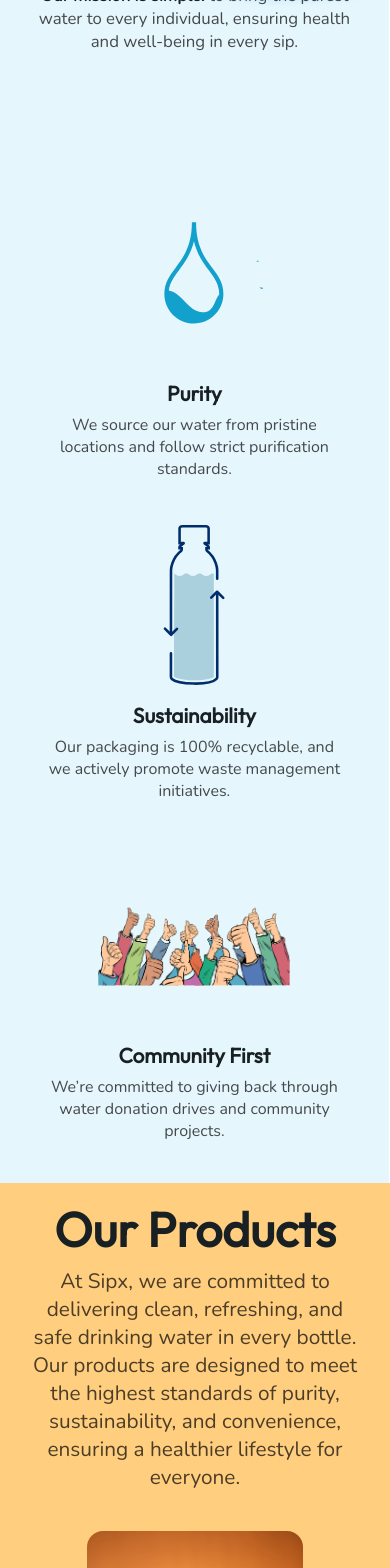
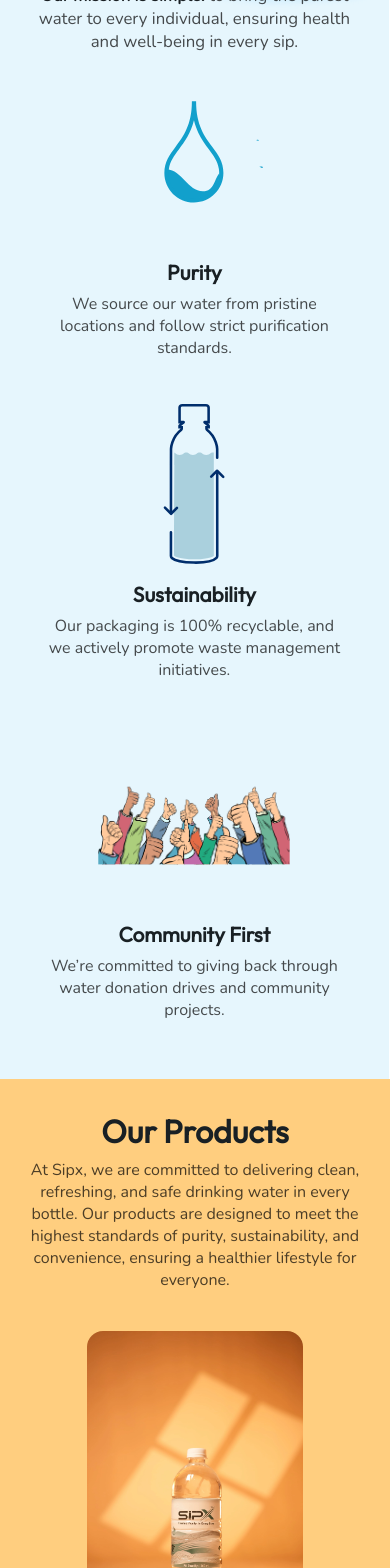
Before and after one commit to tarunappari/sipx, a Next.js app: page / in a window 390 px wide. Shown: the part 1020-2588 px from the top of the page. Built offline with nearby package versions, Linux system fonts and the light colour scheme.

Commit message:
responsive changes

```diff
--- a/styles/about/AboutInfo.module.scss
+++ b/styles/about/AboutInfo.module.scss
@@ -87,7 +87,7 @@
     }
 
     .last {
-      background-position: -20rem 0rem;
+      background-position: -22.5rem 0rem;
     }
   }
 
--- a/styles/landingpage/Composition.module.scss
+++ b/styles/landingpage/Composition.module.scss
@@ -42,7 +42,7 @@
   .leftContainer {
     padding: 1rem;
     display: grid;
-    grid-template-columns: 35% 30% 35%;
+    grid-template-columns: 15% 70% 15%;
 
     .first,
     .second,
@@ -61,9 +61,16 @@
         text-align: center;
       }
     }
+
+    .second {
+      & > div {
+        margin-top: -3.5rem;
+        width: 43%;
+      }
+    }
   }
 
-  .superHero{
+  .superHero {
     display: none;
   }
 }
@@ -110,6 +117,17 @@
   }
 }
 
+@media only screen and (max-width: 1500px) {
+  .container {
+    .second {
+      & > div {
+        margin-top: -3.5rem;
+        width: 65% !important;
+      }
+    }
+  }
+}
+
 @media only screen and (max-width: 750px) {
   .container {
     .title {
@@ -141,7 +159,7 @@
       }
     }
 
-    .superHero{
+    .superHero {
       display: block;
       height: 90%;
       padding: 0.5rem;
@@ -149,7 +167,18 @@
   }
 }
 
-@media only screen and (max-width: 408px) {
+@media (max-width: 502px) and (max-width: 732px) {
+  .container {
+    .superHero {
+      margin-top: -5rem;
+      width: 100%;
+      height: 80%;
+      margin: 0 auto;
+    }
+  }
+}
+
+@media only screen and (max-width: 501px) {
   .container {
     .title {
       padding: 1rem;
@@ -183,16 +212,3 @@
     }
   }
 }
-
-@media (max-width: 502px) and (max-width: 732px){
-
-  .container{
-
-    .superHero{
-      margin-top: -4rem;
-      width: 90%;
-      height: 80%;
-      margin: 0 auto;
-    }
-  }
-}
--- a/styles/landingpage/Journey.module.scss
+++ b/styles/landingpage/Journey.module.scss
@@ -147,3 +147,11 @@
     }
   }
 }
+
+@media only screen and (max-width: 550px){
+  .container{
+    .bottomSection{
+      margin-top: -6.5rem;
+    }
+  }
+}
--- a/styles/landingpage/Products.module.scss
+++ b/styles/landingpage/Products.module.scss
@@ -132,3 +132,19 @@
     }
   }
 }
+
+
+@media only screen and (max-width: 550px){
+  .container{
+    .topContainer {
+      padding-top: 1rem;
+      h2 {
+        font-size: 2rem;
+      }
+      p {
+        font-size: 1rem;
+        padding: 0 0.5rem;
+      }
+    }
+  }
+}
```
